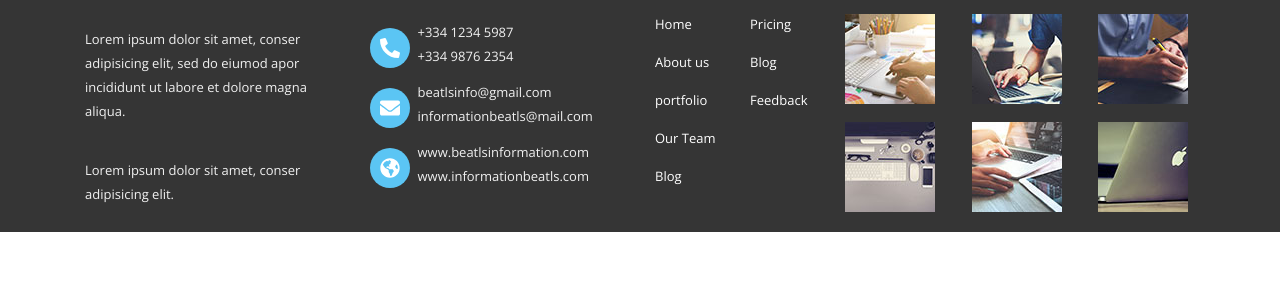
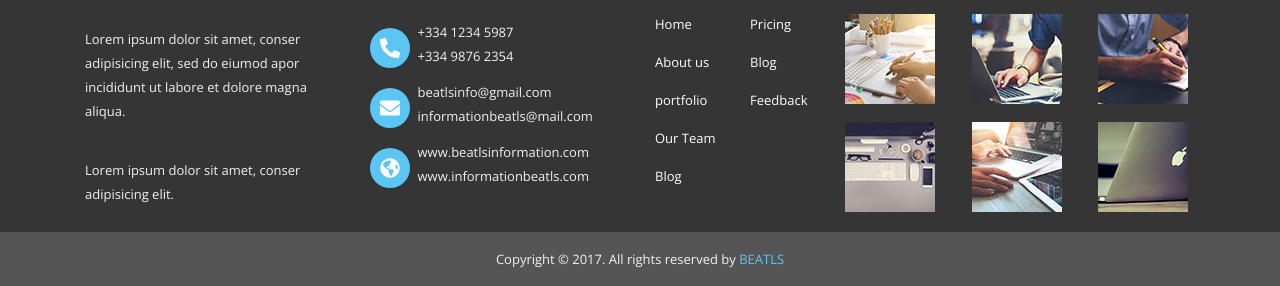
Before and after one commit to rifat-H/beatls-bootstrap, a website built with Parcel: page src/index.html in a window 1280 px wide. Shown: the part 3099-3385 px from the top of the page. Before the commit the page ends 3331 px from the top, so only its background shows below. Built offline with nearby package versions, Linux system fonts and the light colour scheme.

Commit message:
all done

```diff
--- a/src/index.html
+++ b/src/index.html
@@ -623,7 +623,9 @@
     <!-- info end -->
 
     <!-- footer start -->
-    <footer></footer>
+    <footer>
+        <p class="text-center">Copyright &copy; 2017. All rights reserved by <span>BEATLS</span></p>
+    </footer>
     <!-- footer end -->
 
     <!-- all -->
--- a/src/scss/_style.scss
+++ b/src/scss/_style.scss
@@ -595,11 +595,13 @@ header {
 
             li {
                 margin-top: 2px;
+
                 a {
                     font-size: 13px;
                     line-height: 36px;
                     color: #ffffff;
-                    &:hover{
+
+                    &:hover {
                         color: #5bc5f4;
                     }
                 }
@@ -608,7 +610,7 @@ header {
     }
 
     .part-4 {
-        h1{
+        h1 {
             font-size: 16px;
             line-height: 24px;
             color: #ffffff;
@@ -617,7 +619,7 @@ header {
             margin-bottom: 15px;
         }
 
-        img{
+        img {
             margin-top: 18px;
         }
     }
@@ -626,6 +628,18 @@ header {
 // <!-- info end -->
 
 // footer start
-footer {}
+footer {
+    padding: 15px 0;
+    background-color: #555555;
+
+    p {
+        font-size: 13px;
+        line-height: 24px;
+        color: #f1f1f1;
+    }
+    span{
+        color: #5bc5f4;
+    }
+}
 
 // footer end
```
